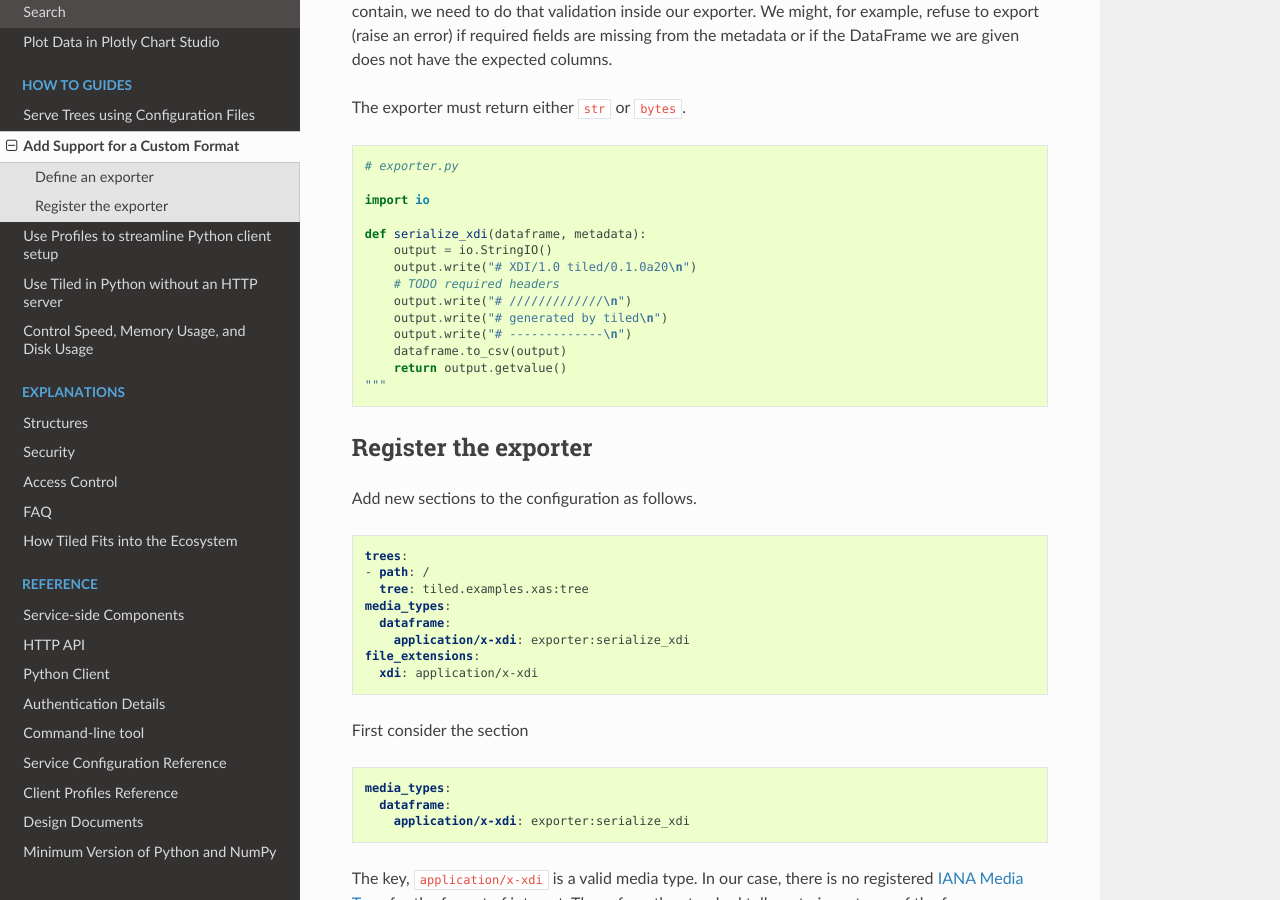
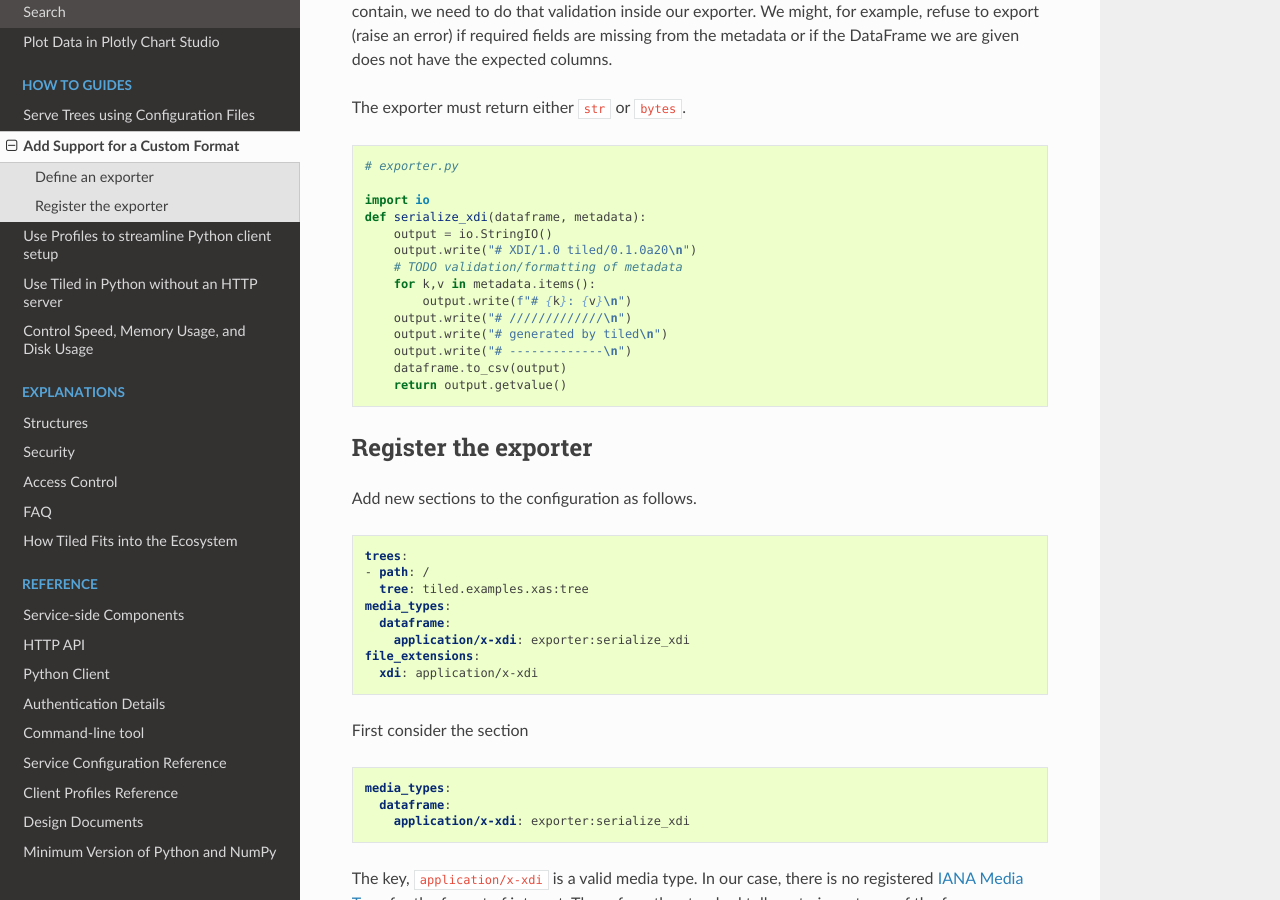
Before and after one commit to bluesky/tiled, a Sphinx documentation site: the page built from docs/source/how-to/custom-formats.md, in a window 1280 px wide and 900 px high, scrolled down 1741 px. Built offline with Sphinx 7.4.7 and the Read the Docs theme 2.0.0, drawn with Linux system fonts in a browser that asks for light colours; pages that are not in the unit, such as notebooks, are missing from menus.

Commit message:
write metadata into header

````diff
--- a/docs/source/how-to/custom-formats.md
+++ b/docs/source/how-to/custom-formats.md
@@ -95,17 +95,17 @@ The exporter must return either `str` or `bytes`.
 # exporter.py
 
 import io
-
 def serialize_xdi(dataframe, metadata):
     output = io.StringIO()
     output.write("# XDI/1.0 tiled/0.1.0a20\n")
-    # TODO required headers
+    # TODO validation/formatting of metadata
+    for k,v in metadata.items():
+        output.write(f"# {k}: {v}\n")
     output.write("# /////////////\n")
     output.write("# generated by tiled\n")
     output.write("# -------------\n")
     dataframe.to_csv(output)
     return output.getvalue()
-"""
 ```
 
 ## Register the exporter
````
